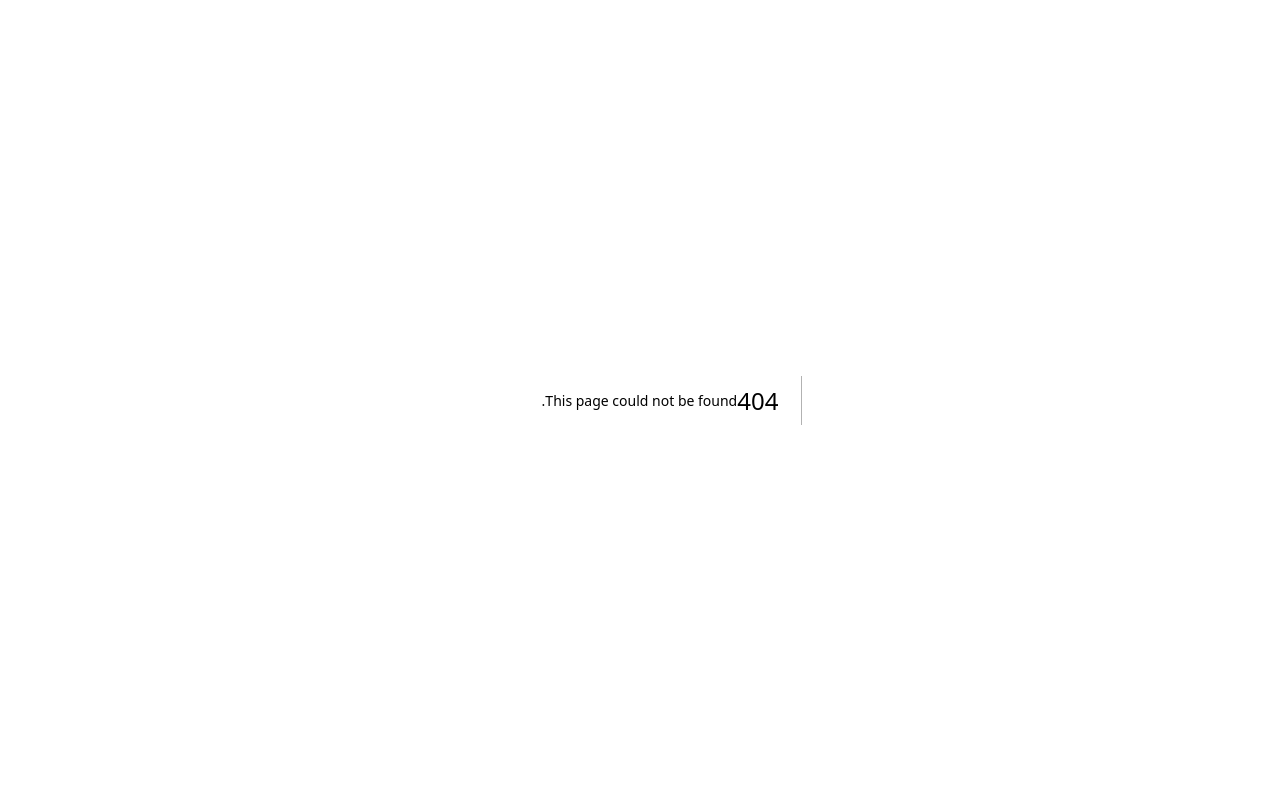
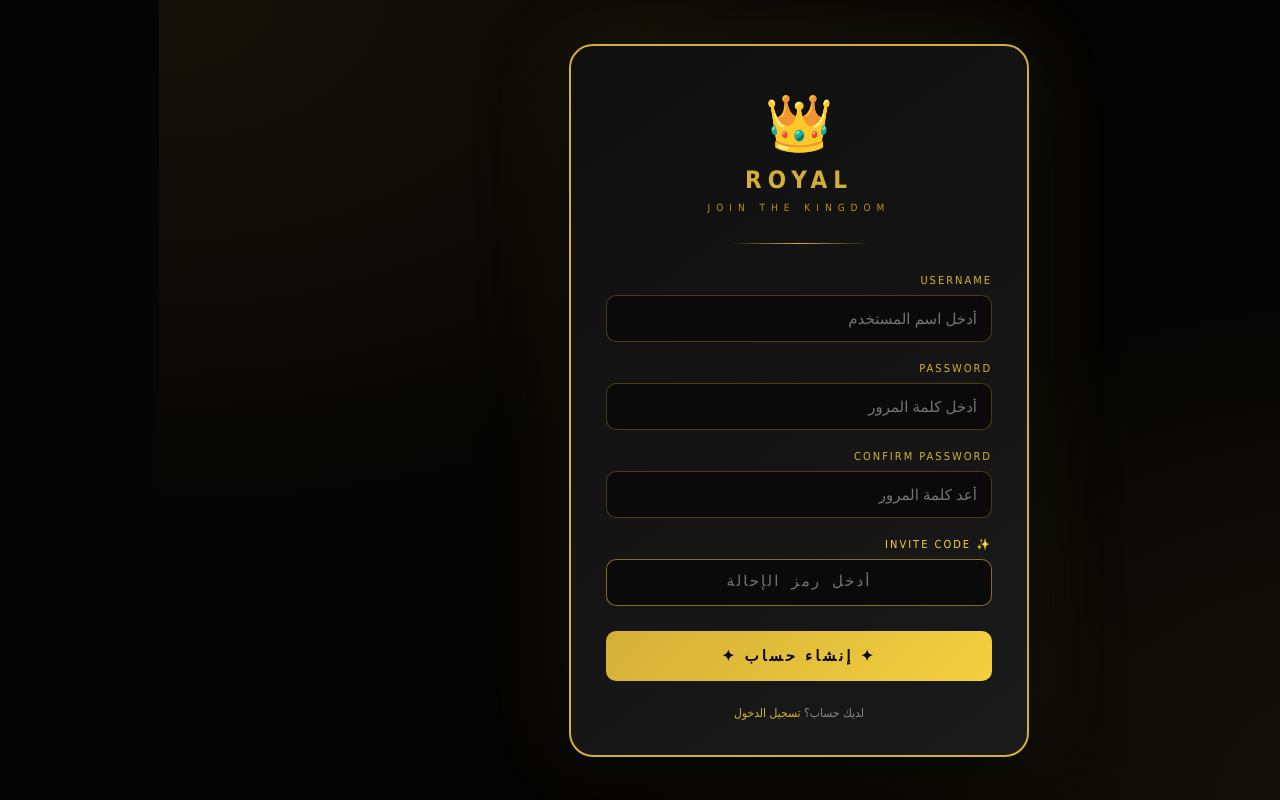
Before and after one commit to zerotrace182/panel-zero, a Next.js app: page /register in a window 1280 px wide. Before the commit this address had no page. Built offline with nearby package versions, Linux system fonts and the light colour scheme.

Commit message:
Implement registration page with form validation

```diff
--- /dev/null
+++ b/app/register/page.tsx
@@ -0,0 +1,234 @@
+'use client'
+
+import { useState } from 'react'
+
+export default function RegisterPage() {
+  const [username, setUsername] = useState('')
+  const [password, setPassword] = useState('')
+  const [confirmPassword, setConfirmPassword] = useState('')
+  const [inviteCode, setInviteCode] = useState('')
+  const [error, setError] = useState('')
+  const [loading, setLoading] = useState(false)
+
+  async function handleRegister(e: React.FormEvent) {
+    e.preventDefault()
+    setError('')
+
+    if (password !== confirmPassword) {
+      setError('كلمتا المرور غير متطابقتين')
+      return
+    }
+
+    if (password.length < 6) {
+      setError('كلمة المرور يجب أن تكون 6 أحرف على الأقل')
+      return
+    }
+
+    setLoading(true)
+
+    try {
+      const res = await fetch('/api/auth/register', {
+        method: 'POST',
+        headers: { 'Content-Type': 'application/json' },
+        body: JSON.stringify({
+          username,
+          password,
+          invite_code: inviteCode,
+        }),
+      })
+
+      const data = await res.json()
+
+      if (data.success) {
+        localStorage.setItem('panel_auth', 'true')
+        localStorage.setItem('panel_user', data.username)
+        window.location.href = '/dashboard'
+      } else {
+        setError(data.message || 'فشل التسجيل')
+      }
+    } catch (err) {
+      setError('خطأ في الاتصال بالسيرفر')
+    } finally {
+      setLoading(false)
+    }
+  }
+
+  return (
+    <main style={{
+      minHeight: '100vh',
+      background: '#050505',
+      backgroundImage: 'radial-gradient(ellipse at top left, rgba(212,175,55,.08) 0%, transparent 45%), radial-gradient(ellipse at bottom right, rgba(212,175,55,.08) 0%, transparent 45%)',
+      color: '#e8e8e8',
+      display: 'flex',
+      justifyContent: 'center',
+      alignItems: 'center',
+      padding: '20px'
+    }}>
+      <div style={{
+        maxWidth: '460px',
+        width: '100%',
+        background: 'linear-gradient(145deg, #0f0f0f, #1a1a1a)',
+        border: '2px solid #d4af37',
+        borderRadius: '24px',
+        padding: '45px 35px 35px',
+        boxShadow: '0 25px 80px rgba(0,0,0,0.9), 0 0 80px rgba(212,175,55,0.15)'
+      }}>
+        <div style={{ textAlign: 'center', fontSize: '55px', marginBottom: '10px' }}>👑</div>
+
+        <h1 style={{
+          fontSize: '24px',
+          letterSpacing: '6px',
+          color: '#d4af37',
+          textAlign: 'center',
+          marginBottom: '8px'
+        }}>ROYAL</h1>
+
+        <p style={{ color: '#b8941f', fontSize: '10px', letterSpacing: '6px', textAlign: 'center', marginBottom: '30px' }}>
+          JOIN THE KINGDOM
+        </p>
+
+        <div style={{
+          width: '140px',
+          height: '1px',
+          background: 'linear-gradient(90deg, transparent, #d4af37, transparent)',
+          margin: '0 auto 30px'
+        }} />
+
+        {error && (
+          <div style={{
+            background: 'rgba(229,115,115,0.15)',
+            border: '1px solid rgba(229,115,115,0.5)',
+            color: '#ef5350',
+            padding: '12px',
+            borderRadius: '10px',
+            textAlign: 'center',
+            marginBottom: '20px',
+            fontSize: '13px'
+          }}>✦ {error} ✦</div>
+        )}
+
+        <form onSubmit={handleRegister}>
+          <label style={{ display: 'block', color: '#d4af37', fontSize: '11px', marginBottom: '8px', letterSpacing: '2px' }}>
+            USERNAME
+          </label>
+          <input
+            type="text"
+            value={username}
+            onChange={(e) => setUsername(e.target.value)}
+            placeholder="أدخل اسم المستخدم"
+            required
+            style={{
+              width: '100%',
+              padding: '14px',
+              background: '#0a0a0a',
+              border: '1px solid rgba(212,175,55,0.3)',
+              borderRadius: '10px',
+              color: '#e8e8e8',
+              fontSize: '15px',
+              marginBottom: '20px',
+              outline: 'none',
+              boxSizing: 'border-box'
+            }}
+          />
+
+          <label style={{ display: 'block', color: '#d4af37', fontSize: '11px', marginBottom: '8px', letterSpacing: '2px' }}>
+            PASSWORD
+          </label>
+          <input
+            type="password"
+            value={password}
+            onChange={(e) => setPassword(e.target.value)}
+            placeholder="أدخل كلمة المرور"
+            required
+            style={{
+              width: '100%',
+              padding: '14px',
+              background: '#0a0a0a',
+              border: '1px solid rgba(212,175,55,0.3)',
+              borderRadius: '10px',
+              color: '#e8e8e8',
+              fontSize: '15px',
+              marginBottom: '20px',
+              outline: 'none',
+              boxSizing: 'border-box'
+            }}
+          />
+
+          <label style={{ display: 'block', color: '#d4af37', fontSize: '11px', marginBottom: '8px', letterSpacing: '2px' }}>
+            CONFIRM PASSWORD
+          </label>
+          <input
+            type="password"
+            value={confirmPassword}
+            onChange={(e) => setConfirmPassword(e.target.value)}
+            placeholder="أعد كلمة المرور"
+            required
+            style={{
+              width: '100%',
+              padding: '14px',
+              background: '#0a0a0a',
+              border: '1px solid rgba(212,175,55,0.3)',
+              borderRadius: '10px',
+              color: '#e8e8e8',
+              fontSize: '15px',
+              marginBottom: '20px',
+              outline: 'none',
+              boxSizing: 'border-box'
+            }}
+          />
+
+          <label style={{ display: 'block', color: '#f4d03f', fontSize: '11px', marginBottom: '8px', letterSpacing: '2px' }}>
+            ✨ INVITE CODE
+          </label>
+          <input
+            type="text"
+            value={inviteCode}
+            onChange={(e) => setInviteCode(e.target.value.toUpperCase())}
+            placeholder="أدخل رمز الإحالة"
+            required
+            style={{
+              width: '100%',
+              padding: '14px',
+              background: '#0a0a0a',
+              border: '1px solid rgba(212,175,55,0.6)',
+              borderRadius: '10px',
+              color: '#f4d03f',
+              fontSize: '15px',
+              marginBottom: '25px',
+              outline: 'none',
+              fontFamily: 'monospace',
+              letterSpacing: '2px',
+              textAlign: 'center',
+              boxSizing: 'border-box'
+            }}
+          />
+
+          <button
+            type="submit"
+            disabled={loading}
+            style={{
+              width: '100%',
+              padding: '16px',
+              background: 'linear-gradient(135deg, #d4af37, #f4d03f)',
+              color: '#0a0a0a',
+              border: 'none',
+              borderRadius: '10px',
+              fontSize: '15px',
+              fontWeight: 900,
+              letterSpacing: '3px',
+              cursor: loading ? 'wait' : 'pointer',
+              opacity: loading ? 0.6 : 1
+            }}
+          >
+            {loading ? '... جاري التسجيل' : '✦ إنشاء حساب ✦'}
+          </button>
+        </form>
+
+        <p style={{ textAlign: 'center', color: '#888', fontSize: '12px', marginTop: '25px' }}>
+          لديك حساب؟{' '}
+          <a href="/login" style={{ color: '#d4af37', textDecoration: 'none' }}>تسجيل الدخول</a>
+        </p>
+      </div>
+    </main>
+  )
+}
```
